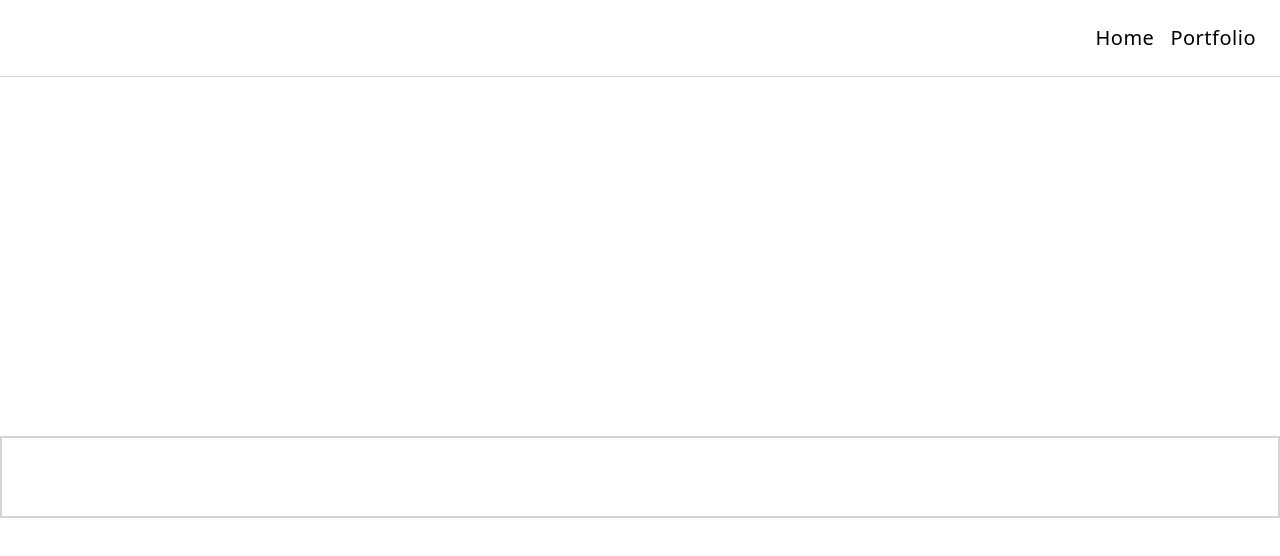
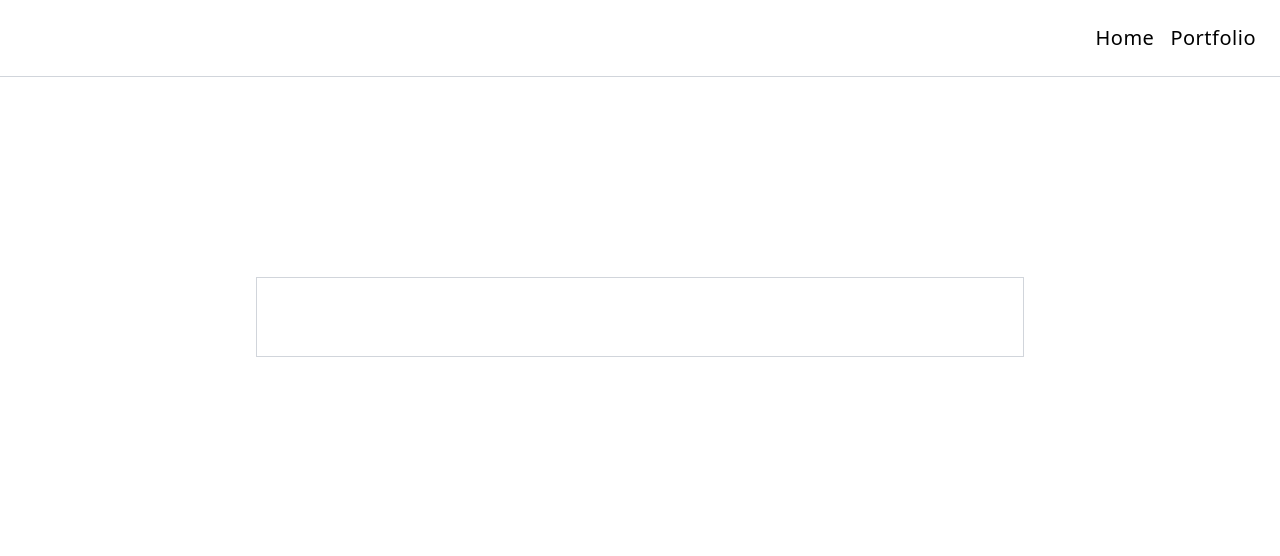
Before and after one commit to skystanoyevitch/sky-portfolio, a React (Create React App) app: page /portfolio in a window 1280 px wide. Shown: the top 556 px of the page. Built offline with nearby package versions, Linux system fonts and the light colour scheme.

Commit message:
fixed according layout

```diff
--- a/src/Pages/Portfolio/Portfolio.jsx
+++ b/src/Pages/Portfolio/Portfolio.jsx
@@ -6,19 +6,17 @@ function Portfolio() {
   return (
     <>
       <div className="h-screen text-white flex flex-col justify-center">
-        <div className="container mx-auto">
+        <div className="h-1/2 container mx-auto w-80 md:w-full md:max-w-3xl">
           <div className="">
-            <div className="border">
             <button
               type="button"
               className={`border h-20 ${
                 buttonOpen ? "h-60" : "h-20"
-                } w-full transition-all`}
+              } transition-all w-full`}
               onClick={() => setButtonOpen(!buttonOpen)}
             >
-                Col 1
+              <div className="text-left pl-8">PROJECT ONE</div>
             </button>
-            </div>
           </div>
         </div>
       </div>
```
Lines whose indentation alone changed are shown as unchanged.
